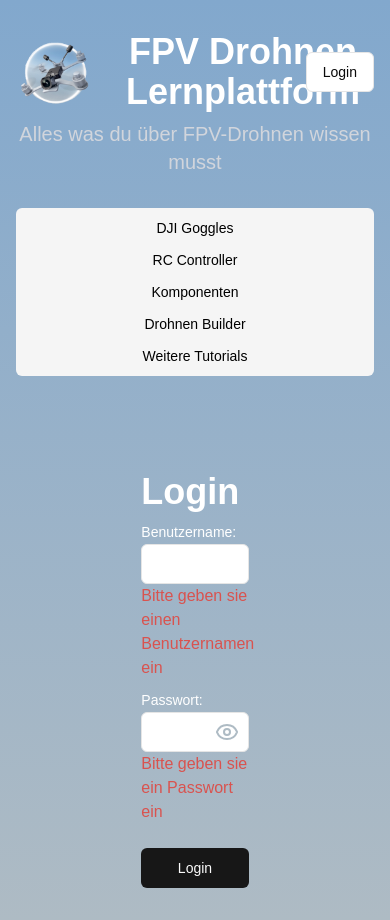
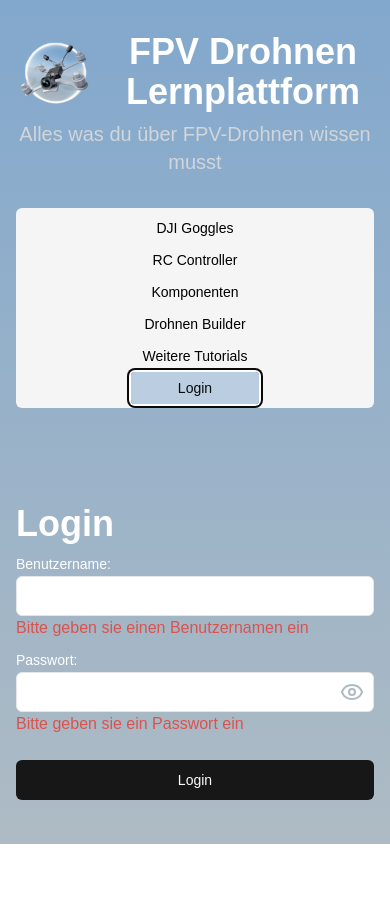
Before and after one commit to MettaBlender/fpv-learning-platform, a Next.js app: page / in a window 390 px wide. Both pictures are taken after a click on the tab "Login". After the commit the page ends 844 px from the top, so only its background shows below. Built offline with nearby package versions, Linux system fonts and the light colour scheme.

Commit message:
add handy login

```diff
--- a/components/tabs/login.jsx
+++ b/components/tabs/login.jsx
@@ -41,7 +41,7 @@ const Login = () => {
   }
 
   return (
-    <div className='w-full h-full px-[35%] mt-24'>
+    <div className='w-full h-full md:px-[35%] mt-24'>
       <form className='w-full' onSubmit={handleLogin}>
         <h1 className='text-4xl font-bold text-white'>Login</h1>
         <div className='my-2'>
--- a/fpv-learning-platform.tsx
+++ b/fpv-learning-platform.tsx
@@ -41,12 +41,13 @@ export default function Component() {
 
   const handleLogout = () => {
     sessionStorage.removeItem("session")
+    localStorage.setItem('selectedTab', 'login')
     window.location.reload()
   }
 
   return (
     <div className="min-h-screen bg-linear-to-b from-[#82a8cd] to-[#aebbc4]">
-      <div className="absolute top-13 right-4">
+      <div className="absolute top-13 right-4 hidden md:block">
         {session ? (
          <Button variant={"outline"} onClick={handleLogout}>
           Logout
@@ -74,12 +75,15 @@ export default function Component() {
         </div>
 
         <Tabs value={selectedTab} className="w-full h-fit" onValueChange={changeTab}>
-          <TabsList className="grid w-full md:grid-cols-5 mb-8 h-fit text-black">
+          <TabsList className={`grid w-full ${session ? "md:grid-cols-6": "md:grid-cols-5"} mb-8 h-fit text-black`}>
             <TabsTrigger value="goggles">DJI Goggles</TabsTrigger>
             <TabsTrigger value="controller">RC Controller</TabsTrigger>
             <TabsTrigger value="components">Komponenten</TabsTrigger>
             <TabsTrigger value="builder">Drohnen Builder</TabsTrigger>
             <TabsTrigger value="tutorial">Weitere Tutorials</TabsTrigger>
+            {session && (<TabsTrigger value="geheimakten">Geheime Daten</TabsTrigger>)}
+            {session && <TabsTrigger value="login" className="md:hidden" onClick={handleLogout}>Logout</TabsTrigger>}
+            {!session && <TabsTrigger value="login" className="md:hidden">Login</TabsTrigger>}
           </TabsList>
 
           {/* Section 1: DJI Goggles */}
```
